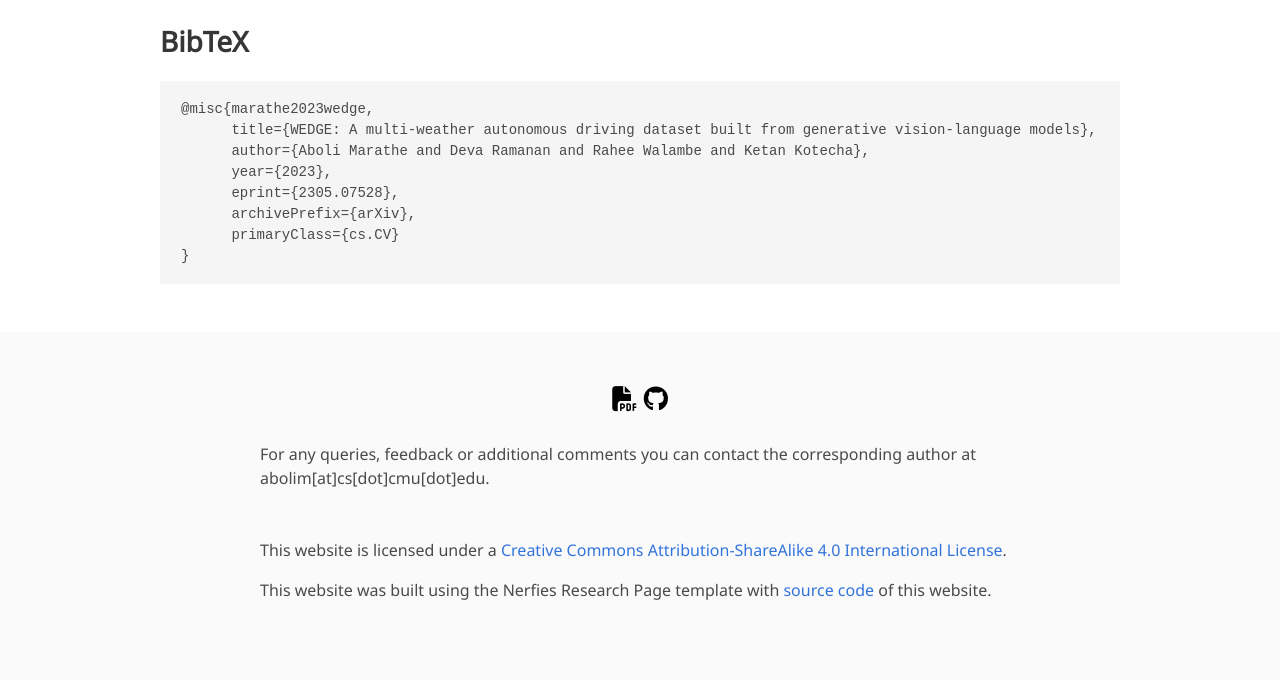
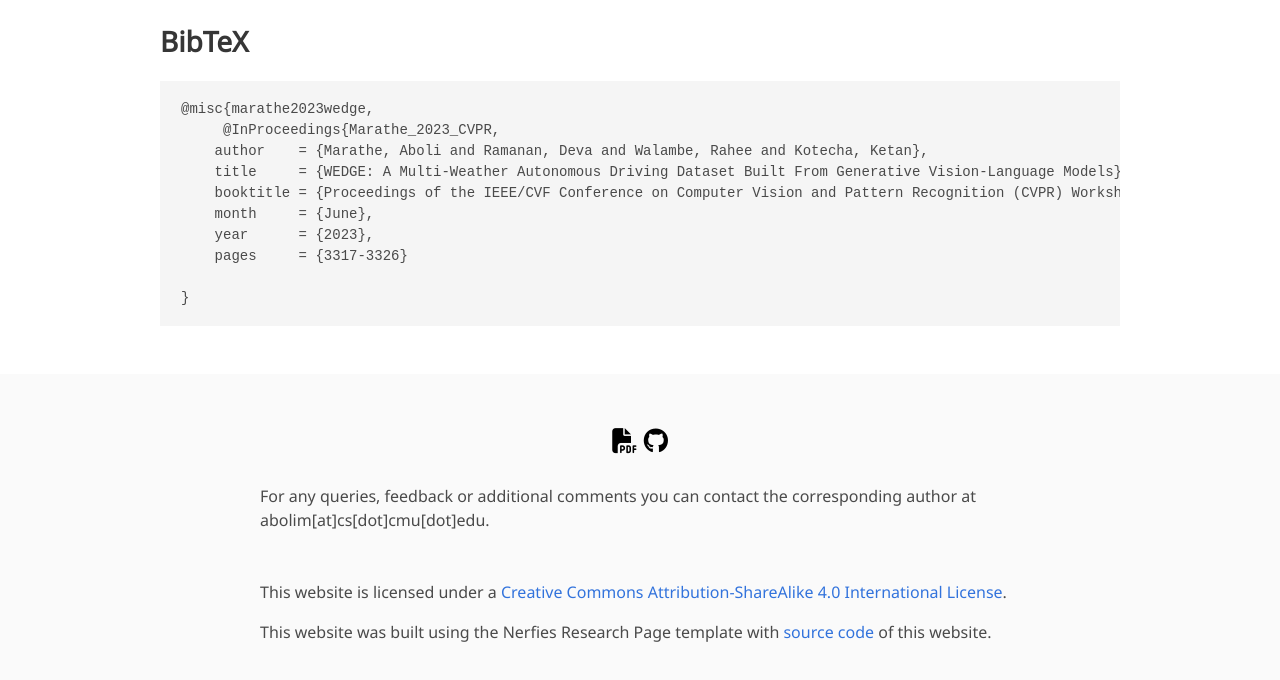
Before and after one commit to Infernolia/WEDGE, a plain HTML site: page index.html in a window 1280 px wide. Shown: the part 1841-2521 px from the top of the page. Drawn offline with nearby package versions, Linux system fonts and the light colour scheme; some icons are missing; a web font is replaced by a local one.

Commit message:
Update index.html

```diff
--- a/index.html
+++ b/index.html
@@ -221,12 +221,14 @@
   <div class="container is-max-desktop content">
     <h2 class="title">BibTeX</h2>
     <pre><code>@misc{marathe2023wedge,
-      title={WEDGE: A multi-weather autonomous driving dataset built from generative vision-language models},
-      author={Aboli Marathe and Deva Ramanan and Rahee Walambe and Ketan Kotecha},
-      year={2023},
-      eprint={2305.07528},
-      archivePrefix={arXiv},
-      primaryClass={cs.CV}
+     @InProceedings{Marathe_2023_CVPR,
+    author    = {Marathe, Aboli and Ramanan, Deva and Walambe, Rahee and Kotecha, Ketan},
+    title     = {WEDGE: A Multi-Weather Autonomous Driving Dataset Built From Generative Vision-Language Models},
+    booktitle = {Proceedings of the IEEE/CVF Conference on Computer Vision and Pattern Recognition (CVPR) Workshops},
+    month     = {June},
+    year      = {2023},
+    pages     = {3317-3326}
+
 }</code></pre>
   </div>
 </section>
```
